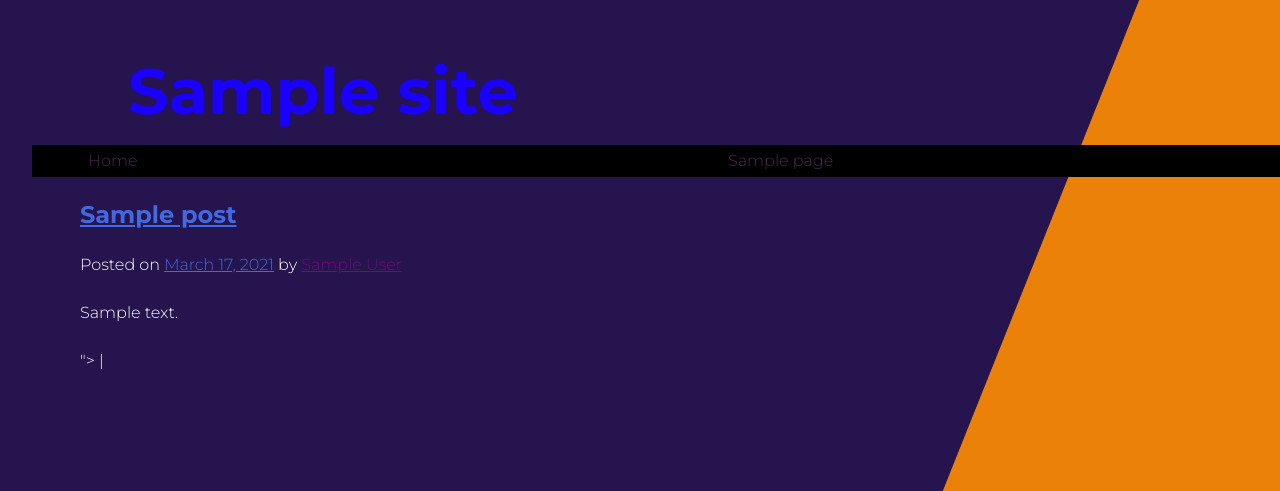
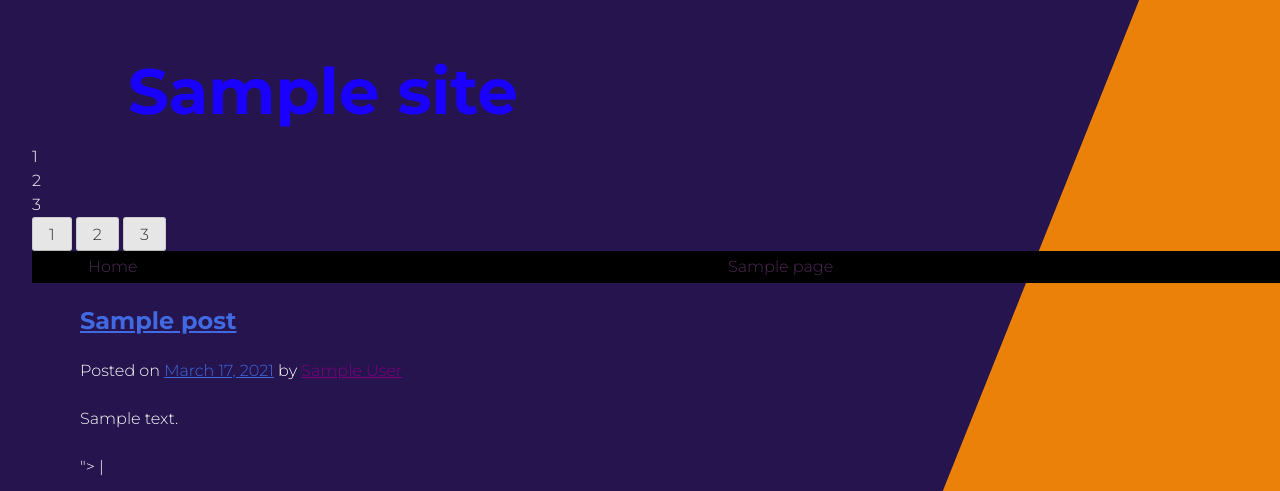
Before and after one commit to Jisei292/4w4-Jame-labo7, a WordPress theme: template themes/theme-js/index.php in a window 1280 px wide. Shown: the top 491 px of the page. Run offline with PHP 8.4 and a stand-in for WordPress, Linux system fonts and the light colour scheme; the site name, menu and one post (Sample post) are stand-ins, and other content is empty; some libraries are stand-ins or nearby versions.

Commit message:
carrousel added

```diff
--- a/themes/theme-js/functions.php
+++ b/themes/theme-js/functions.php
@@ -145,14 +145,23 @@ echo filemtime(get_template_directory() . "/style.css");
 echo "</div>";
 */
 function theme_js_scripts() {
-	wp_enqueue_style( 'theme-js-style', get_stylesheet_uri(), array(), filemtime(get_template_directory() . "/style.css"), 'all' );
+	wp_register_style( 'theme-js-style', get_stylesheet_uri(), array(), filemtime(get_template_directory() . "/style.css"), 'all' );
+	wp_enqueue_style( 'theme-js-style');
 
 	wp_enqueue_style( 'theme-js-google-fon', 'https://fonts.googleapis.com/css2?family=Montserrat:wght@300;700&display=swap', false );
 
 	wp_style_add_data( 'theme-js-style', 'rtl', 'replace' );
 
 	wp_enqueue_script( 'theme-js-navigation', get_template_directory_uri() . '/js/navigation.js', array(), _S_VERSION, true );
+
 	wp_enqueue_script( 'theme-js-burger', get_template_directory_uri() . '/js/burger.js', array(), _S_VERSION, true );
+
+	wp_register_script('theme-js-carrousel', get_template_directory_uri() . '/js/carrousel.js', array(), _S_VERSION, true );
+
+
+	if ( is_front_page()) {
+		wp_enqueue_script('theme-js-carrousel');
+	}
 
 	if ( is_singular() && comments_open() && get_option( 'thread_comments' ) ) {
 		wp_enqueue_script( 'comment-reply' );
--- a/themes/theme-js/header.php
+++ b/themes/theme-js/header.php
@@ -45,6 +45,18 @@
 			<?php endif; ?>
 		</div><!-- .site-branding -->
 
+		<!-- carrousel -->
+		<?php
+		if ( is_front_page() && is_home() ) : ?>
+		<section class="carrousel">
+		<div>1</div>
+		<div>2</div>
+		<div>3</div>
+		</section>
+		<button id="un">1</button>
+		<button id="deux">2</button>
+		<button id="trois">3</button>
+		<?php endif ?>
 
 
 		<nav id="site-navigation" class="main-navigation">
--- a/themes/theme-js/js/burger.js
+++ b/themes/theme-js/js/burger.js
@@ -5,7 +5,7 @@
             let bar3 = document.querySelector('#burger div:nth-of-type(3)')
             let burger = document.getElementById('burger')
             burger.addEventListener('mousedown', function(){
-                if(bar1.classList.contents('ouvrirX1') == false)
+                if(bar1.classList.add('ouvrirX1') == false)
                 {
                     bar1.classList.remove('fermeX1')
                     bar1.classList.add('ouvrirX1')
--- /dev/null
+++ b/themes/theme-js/js/carrousel.js
@@ -0,0 +1,16 @@
+(function (){
+            let bout1 = document.getElementById('un')
+			let bout2 = document.getElementById('deux')
+			let bout3 = document.getElementById('trois')
+			let carrousel = document.querySelector('.carrousel')
+
+			bout1.addEventListener('mousedown', function(){
+				carrousel.style.transform = "translateX(0)"
+			})
+			bout2.addEventListener('mousedown', function(){
+				carrousel.style.transform = "translateX(-100vw)"
+			})
+			bout3.addEventListener('mousedown', function(){
+				carrousel.style.transform = "translateX(-200vw)"
+			})
+        }())
--- a/themes/theme-js/sass/layouts/_no-sidebar.scss
+++ b/themes/theme-js/sass/layouts/_no-sidebar.scss
@@ -1,3 +1,8 @@
+body{
+	overflow-x: hidden;
+}
+
+
 .no-sidebar {
 
 	.site {
```
Also changed, not shown: themes/theme-js/sass/local/_carrousel.scss (added, +23 -0 lines), themes/theme-js/sass/style.scss (+7 -2 lines).
